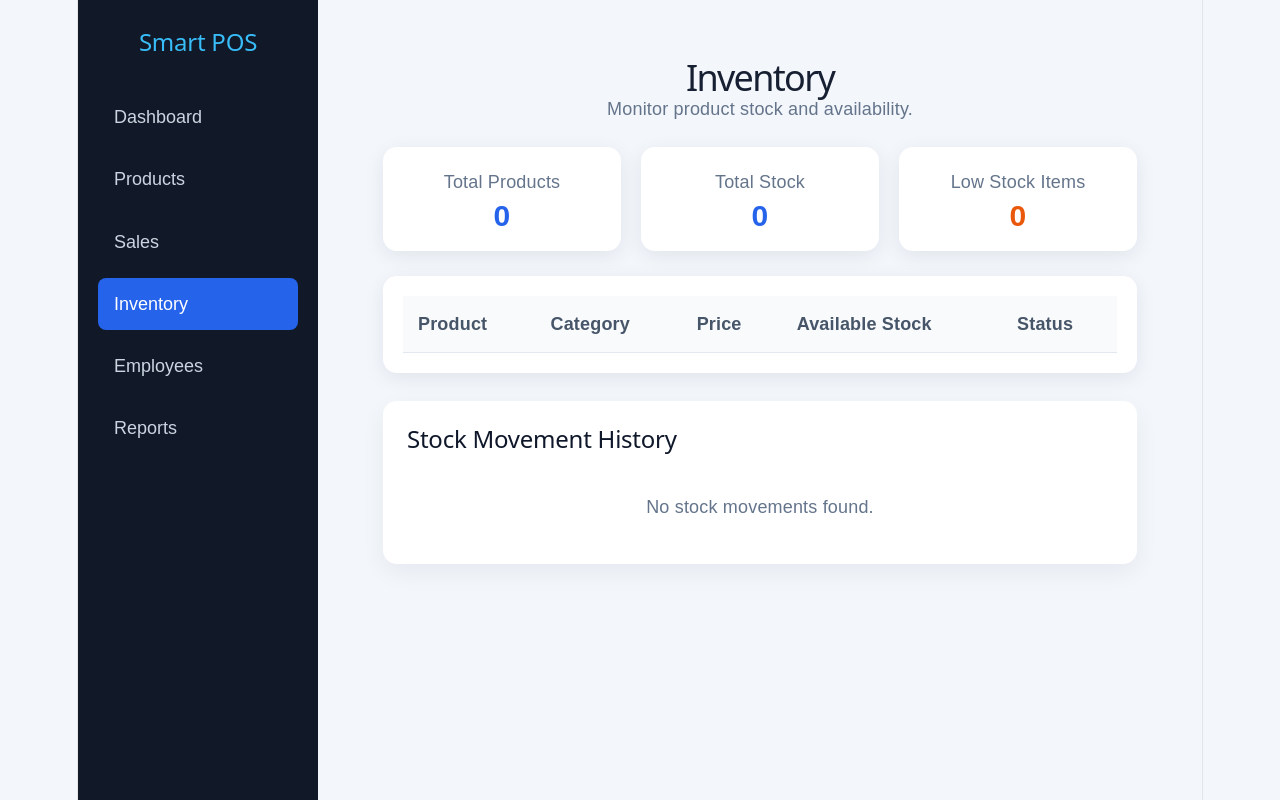
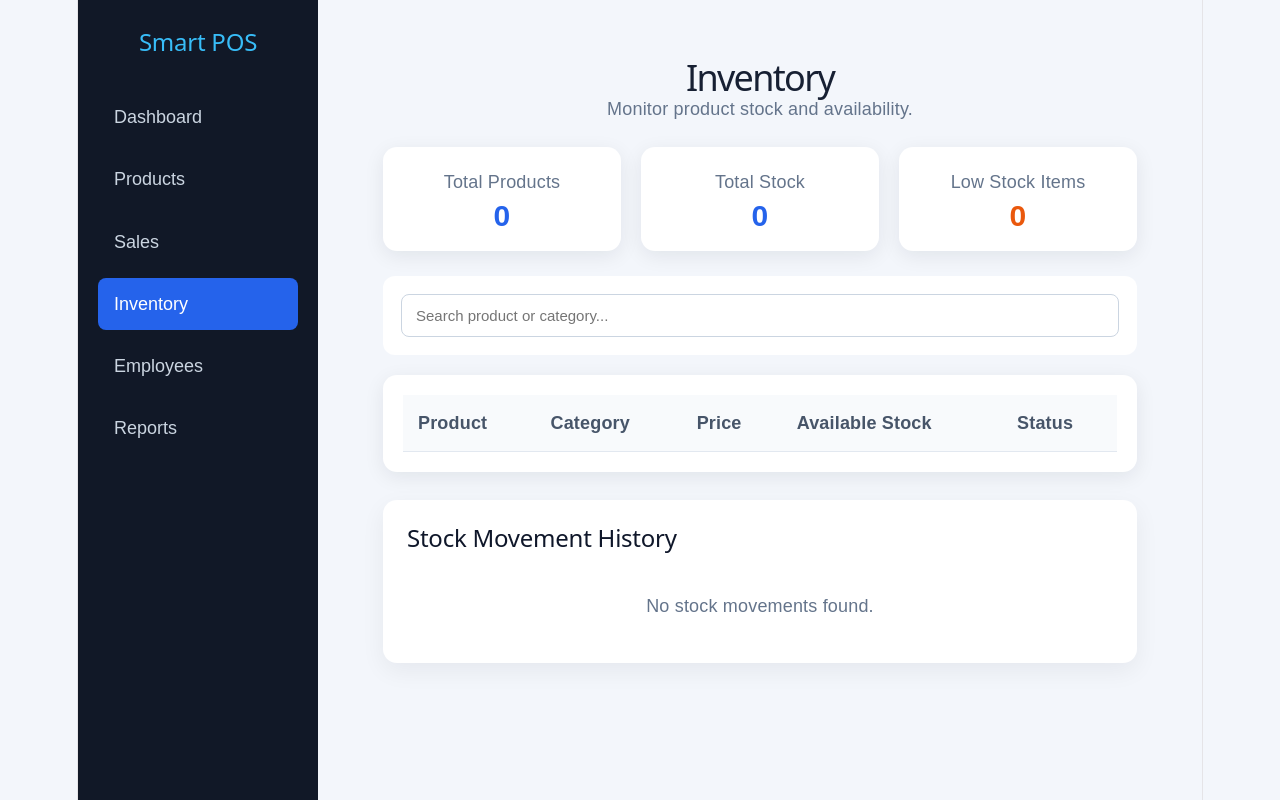
Before and after one commit to kashifmirza11/smart-retail-pos, a React (Vite) app: page / in a window 1280 px wide. Both pictures are taken after a click on the button "Inventory". Built offline with nearby package versions, Linux system fonts and the light colour scheme.

Commit message:
Add inventory product and category search

```diff
--- a/src/Inventory.css
+++ b/src/Inventory.css
@@ -188,3 +188,38 @@
 .export-history-button:hover {
   background: #1d4ed8;
 }
+.inventory-search {
+  display: flex;
+  gap: 10px;
+  margin: 0 auto 20px;
+  padding: 18px;
+  background: white;
+  border-radius: 12px;
+}
+
+.inventory-search input {
+  flex: 1;
+  padding: 12px 14px;
+  border: 1px solid #cbd5e1;
+  border-radius: 8px;
+  font-size: 15px;
+  outline: none;
+}
+
+.inventory-search input:focus {
+  border-color: #2563eb;
+}
+
+.inventory-search button {
+  border: none;
+  border-radius: 8px;
+  padding: 10px 18px;
+  background: #64748b;
+  color: white;
+  font-weight: 600;
+  cursor: pointer;
+}
+
+.inventory-search button:hover {
+  background: #475569;
+}
--- a/src/Inventory.jsx
+++ b/src/Inventory.jsx
@@ -6,6 +6,7 @@ function Inventory() {
  const [stockHistory, setStockHistory] = useState(
    () => JSON.parse(localStorage.getItem("stockHistory")) || [],
  );
+ const [inventorySearch, setInventorySearch] = useState("");
   const totalProducts = products.length;
 
   const totalStock = products.reduce(
@@ -16,6 +17,14 @@ function Inventory() {
   const lowStockProducts = products.filter(
     (product) => Number(product.stock) <= 5,
   ).length;
+  const filteredProducts = products.filter((product) => {
+    const searchText = inventorySearch.toLowerCase();
+
+    return (
+      product.name.toLowerCase().includes(searchText) ||
+      product.category.toLowerCase().includes(searchText)
+    );
+  });
 const handleClearHistory = () => {
   const confirmed = window.confirm(
     "Are you sure you want to clear stock movement history?",
@@ -90,7 +99,20 @@ const handleExportHistory = () => {
           <strong>{lowStockProducts}</strong>
         </div>
       </div>
+      <div className="inventory-search">
+        <input
+          type="text"
+          placeholder="Search product or category..."
+          value={inventorySearch}
+          onChange={(event) => setInventorySearch(event.target.value)}
+        />
 
+        {inventorySearch && (
+          <button type="button" onClick={() => setInventorySearch("")}>
+            Clear
+          </button>
+        )}
+      </div>
       <div className="inventory-table">
         <table>
           <thead>
@@ -104,7 +126,7 @@ const handleExportHistory = () => {
           </thead>
 
           <tbody>
-            {products.map((product) => (
+            {filteredProducts.map((product) => (
               <tr key={product.id}>
                 <td>{product.name}</td>
                 <td>{product.category}</td>
```
